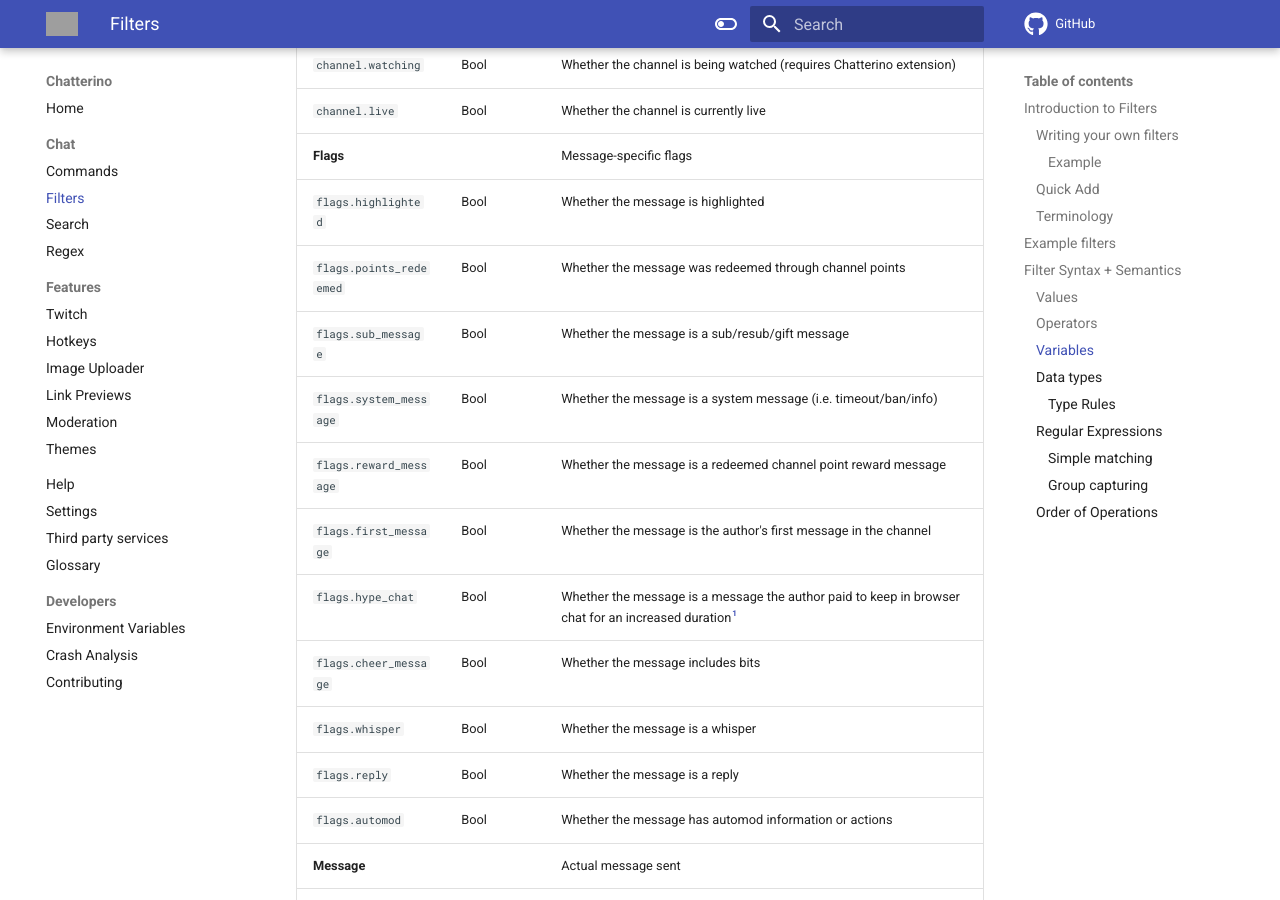
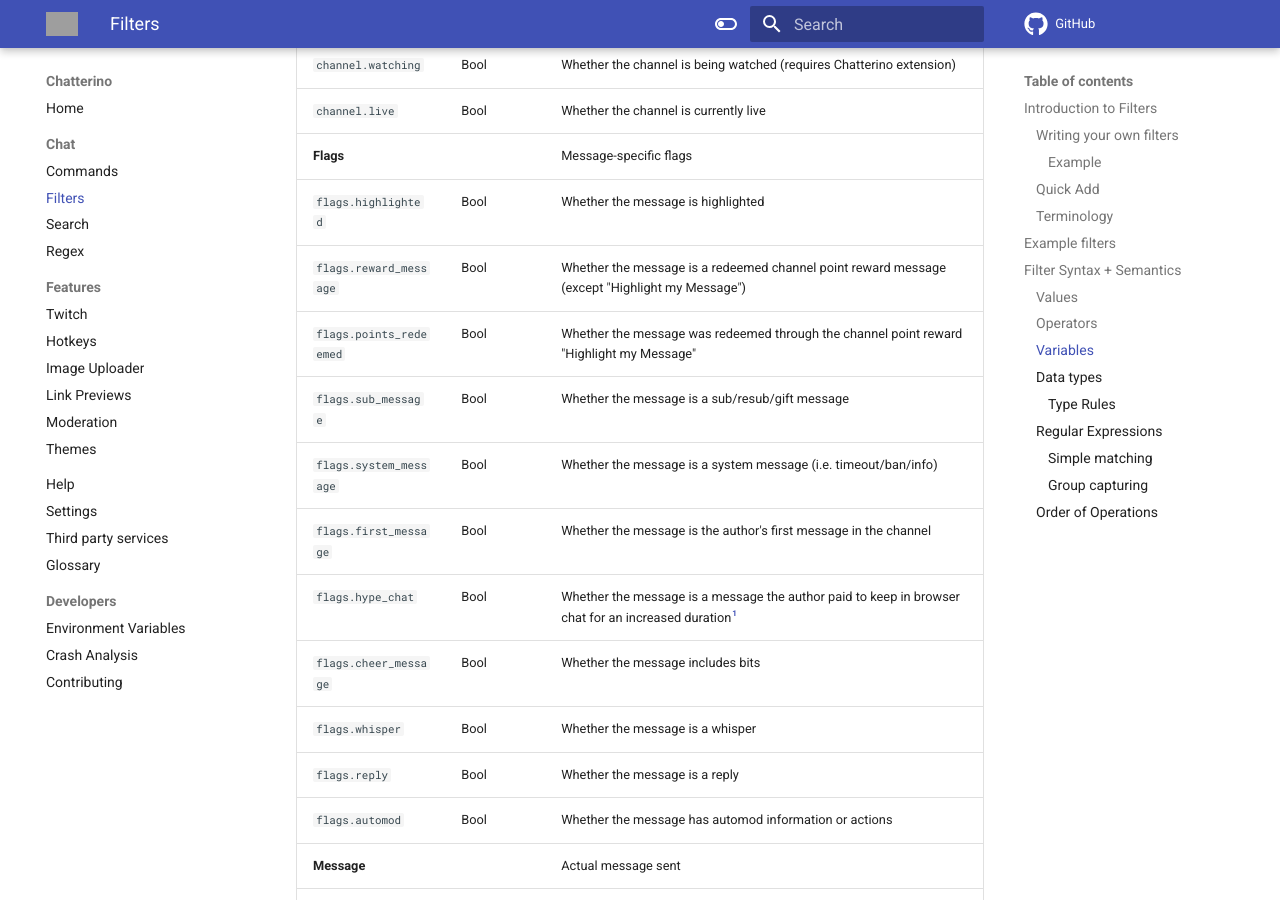
Before and after one commit to Chatterino/wiki, an MkDocs documentation site: the page built from docs/Filters.md, in a window 1280 px wide and 900 px high, scrolled down 5501 px. Built offline with MkDocs 1.6.1 and Material for MkDocs 9.7.7, drawn with Linux system fonts in a browser that asks for light colours; comment, search, counter and statistics services are not loaded; grey boxes are pictures that could not be loaded.

Commit message:
Update filter docs for redemptions (#366)

```diff
--- a/docs/Filters.md
+++ b/docs/Filters.md
@@ -145,10 +145,10 @@ The following variables are available:
 | `channel.live`          | Bool         | Whether the channel is currently live                                                                  |
 | **Flags**               |              | Message-specific flags                                                                                 |
 | `flags.highlighted`     | Bool         | Whether the message is highlighted                                                                     |
-| `flags.points_redeemed` | Bool         | Whether the message was redeemed through channel points                                                |
+| `flags.reward_message`  | Bool         | Whether the message is a redeemed channel point reward message (except "Highlight my Message")         |
+| `flags.points_redeemed` | Bool         | Whether the message was redeemed through the channel point reward "Highlight my Message"               |
 | `flags.sub_message`     | Bool         | Whether the message is a sub/resub/gift message                                                        |
 | `flags.system_message`  | Bool         | Whether the message is a system message (i.e. timeout/ban/info)                                        |
-| `flags.reward_message`  | Bool         | Whether the message is a redeemed channel point reward message                                         |
 | `flags.first_message`   | Bool         | Whether the message is the author's first message in the channel                                       |
 | `flags.hype_chat`       | Bool         | Whether the message is a message the author paid to keep in browser chat for an increased duration[^1] |
 | `flags.cheer_message`   | Bool         | Whether the message includes bits                                                                      |
```
